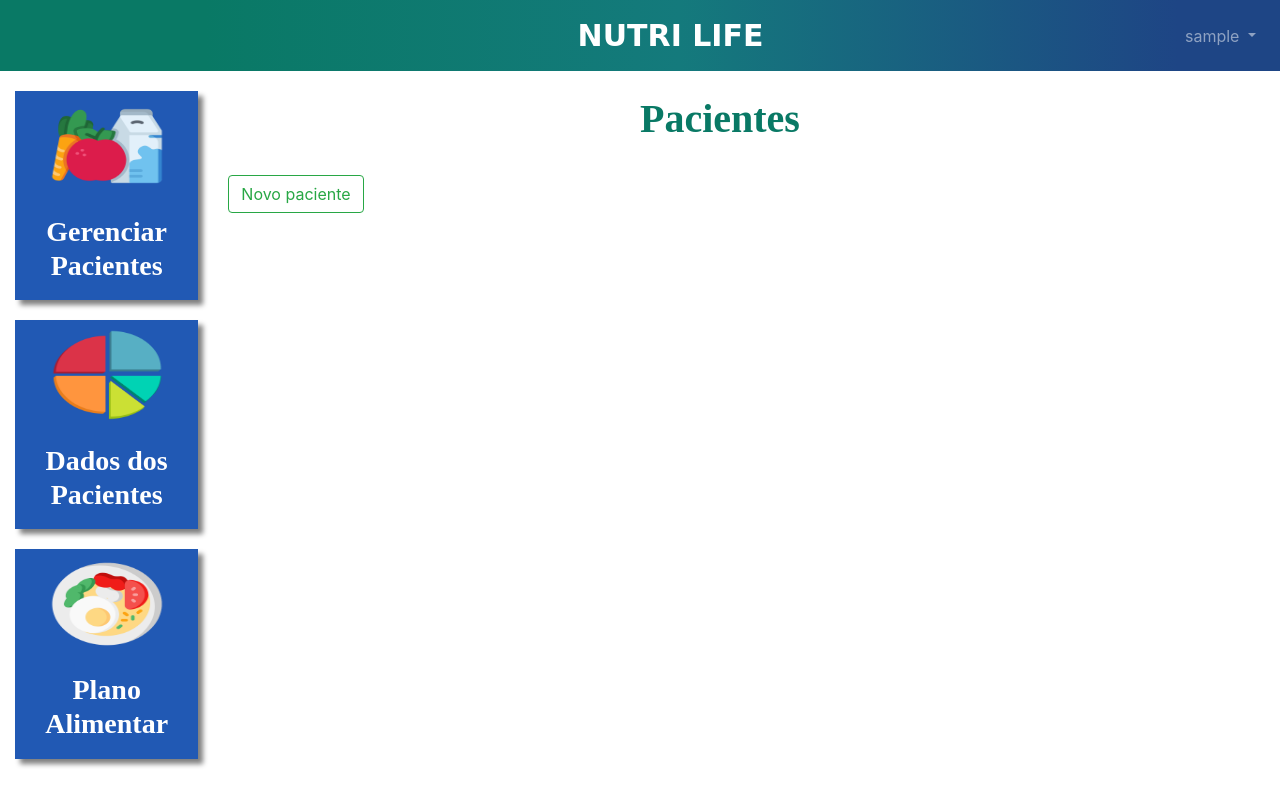
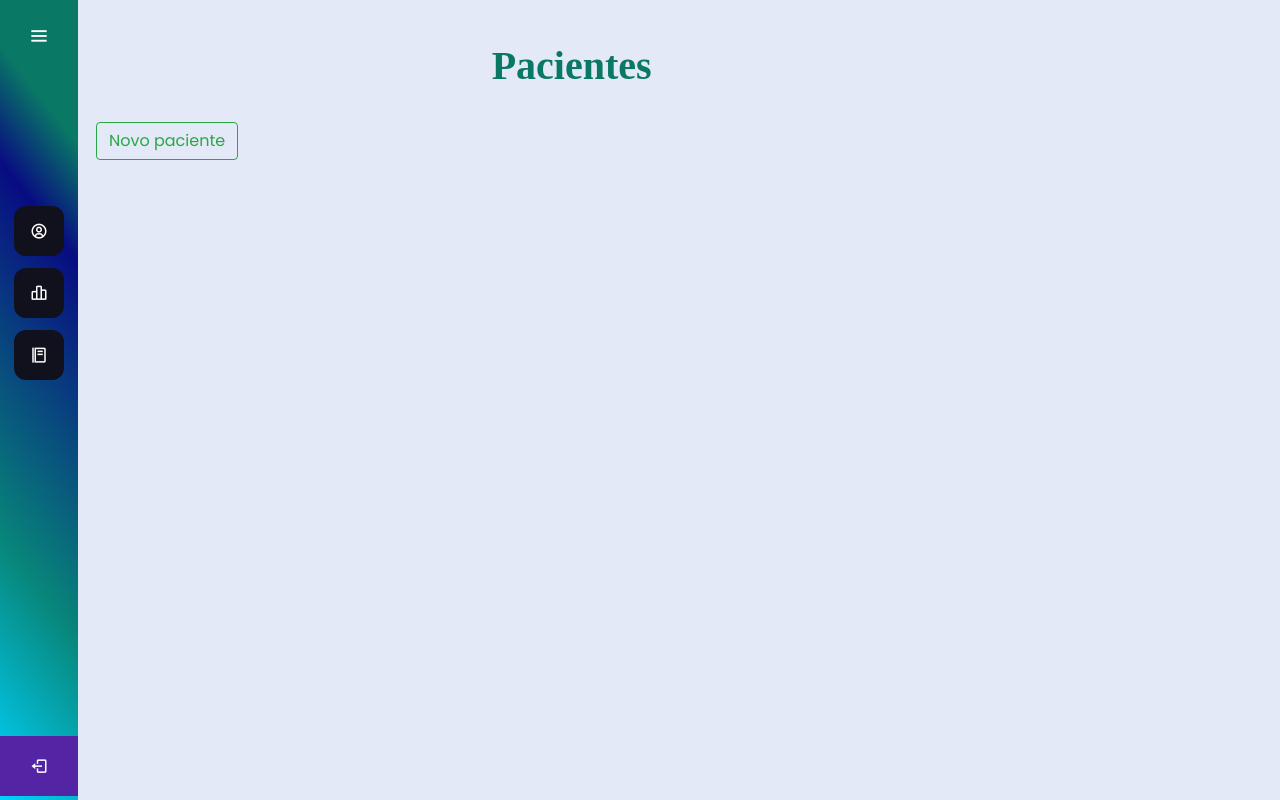
Before and after one commit to pedro-hnrq/Proj_Nutric, a Django app: page / in a window 1280 px wide. Run offline with Django 4.2, Linux system fonts and the light colour scheme; the visitor is signed in with stand-in values (Sample User, id 1); data that the repository does not hold is empty; some libraries are stand-ins or nearby versions; some web fonts are replaced.

Commit message:
FPDF e style menu

```diff
--- a/plataforma/templates/pacientes.html
+++ b/plataforma/templates/pacientes.html
@@ -121,7 +121,7 @@
                       <br>
 
                       <label>Telefone:</label>
-                      <input id="phone" type="text" placeholder="+55 (00) 00000-0000" class="form-control" name="telefone">
+                      <input id="phone" type="text" placeholder="(00) 00000-0000" class="form-control" name="telefone">
                       <br>
                       <input type="submit" class="btn btn-success btn-lg" value="Registar">
 
--- a/plataforma/views.py
+++ b/plataforma/views.py
@@ -205,10 +205,13 @@ def gera_pdf(request, id_paciente):
     #Adicione uma página ao PDF
     pdf.add_page()
     # Defina o tipo de fonte e tamanho que será utilizado
-    pdf.set_font('Times', 'B', size=10)
+    pdf.set_font('Times', 'B', 16)
 
     # Adicione texto ao PDF
-    pdf.text(80, 8, f'Nutricionista(o) {pacientes.nutri}')
+
+    # pdf.cell(35,10, 'Nutricionista:'1,0,'L',1)
+
+    pdf.text(80, 8, f'Nutricionista {pacientes.nutri}')
     pdf.set_font('helvetica', 'BI', size=12)
     pdf.set_fill_color(9, 121, 101)
     foto_paciete = os.path.join(settings.BASE_DIR, pacientes.perfil.url[1::])
@@ -223,34 +226,43 @@ def gera_pdf(request, id_paciente):
     # Adicione imagens ao PDF
     # image = os.path.join(settings.MEDIA_ROOT, 'opcao/almoco.jpeg')
     # pdf.image(f'{opcao.imagem}', 30, 60)
-    al = 65
-    wd = 20
-    for refeicao in refeicaos:
-          pdf.text(wd,al,f'\n({refeicao.horario})' )
-          al += 20
 
-    alt = 60
-    wid = 15
+    pdf.cell(0,10, ' Refeições: ', 1, 1, 'C', 1)
+    for opcao in opcaos:
+
+        pdf. cell(0,10, f'  {opcao.refeicao}:',1,1,'L',1)
+        pdf. cell(1,10, f' -> {opcao.descricao}',1,1,'L',0)
+
+    # for refeicao in refeicaos:
+    #       pdf.text(wd,al,f'\n({refeicao.horario})' )
+    #       al += 20
+
+    # alt = 60
+    # wid = 15
     # foto_descricao = os.path.join(settings.BASE_DIR, opcaos.imagem.url[1::])
     # print(foto_descricao)
     # pdf.image(foto_descricao, x = 20, y = 70, w = 30, h = 30)
-    wd= 25
-    hg = 72
-    for opcao in  opcaos:
-        pdf.text(80, 50, '---REFEIÇÕES---')
-        pdf.text(wid,alt,'________________________________________________________________________')
-        pdf.text(wid,alt,f'{opcao.refeicao}' )
-        pdf.text(wd, hg, f'{opcao.descricao}')
-        hg += 20
-        alt += 20
+    # wd= 25
+    # hg = 72
+    # for opcao in  opcaos:
+    #     pdf.text(80, 50, '---REFEIÇÕES---')
+    #     pdf.text(wid,alt,'________________________________________________________________________')
+    #     pdf.text(wid,alt,f'{opcao.refeicao}' )
+    #     pdf.text(wd, hg, f'{opcao.descricao}')
+    #     hg += 20
+    #     alt += 20
+
+    pdf.cell(0,10, ' Dados do Paciente: ', 1, 1, 'C', 1)
+    for dado in dados_paciente:
+        pdf.cell(1,10, f' Data: {dado.data}',1,1,'L',0)
+        pdf.cell(1,10, f' Altura: {dado.altura}m',1,1,'L',1)
+        pdf.cell(1,10, f' Peso: {dado.peso}Kg',1,2,'L',1)
 
 
-
-    for dp in dados_paciente:
-        pdf.multi_cell (150, 5, f'\n                               Altura: {dp.altura}m\n                               '
-                            f'Peso: {dp.peso}kg\n                               '
-                            f'Porcentual de Gordura: {dp.percentual_gordura}%\n                               '
-                            f'Percentual de Musculos: {dp.percentual_musculo}%\n                               ')
+    # pdf.multi_cell (150, 5, f'\n                               Altura: {dados_paciente.altura}m\n                               '
+    #                         f'Peso: {dados_paciente.peso}kg\n                               '
+    #                         f'Porcentual de Gordura: {dados_paciente.percentual_gordura}%\n                               '
+    #                         f'Percentual de Musculos: {dados_paciente.percentual_musculo}%\n                               ')
 
 
 
--- a/templates/base.html
+++ b/templates/base.html
@@ -6,14 +6,18 @@
     <meta charset="utf-8">
     <meta name="viewport" content="width=device-width, initial-scale=1, shrink-to-fit=no">
 
+    <!--  CSSS -->
+    <link rel="stylesheet" href="{% static 'autenticacao/css/css.css' %}">
+
 
 
 <!--     BootStrap -->
     <link rel="stylesheet" href="https://cdn.jsdelivr.net/npm/bootstrap@4.6.1/dist/css/bootstrap.min.css">
     <link rel="stylesheet" href="https://cdn.jsdelivr.net/npm/bootstrap@4.0.0/dist/css/bootstrap.min.css" integrity="sha384-Gn5384xqQ1aoWXA+058RXPxPg6fy4IWvTNh0E263XmFcJlSAwiGgFAW/dAiS6JXm" crossorigin="anonymous">
-
+<!--        BootStrap Js-->
     <script src="https://cdn.jsdelivr.net/npm/popper.js@1.12.9/dist/umd/popper.min.js" integrity="sha384-ApNbgh9B+Y1QKtv3Rn7W3mgPxhU9K/ScQsAP7hUibX39j7fakFPskvXusvfa0b4Q" crossorigin="anonymous"></script>
     <script src="https://cdn.jsdelivr.net/npm/bootstrap@4.0.0/dist/js/bootstrap.min.js" integrity="sha384-JZR6Spejh4U02d8jOt6vLEHfe/JQGiRRSQQxSfFWpi1MquVdAyjUar5+76PVCmYl" crossorigin="anonymous"></script>
+
 
 
 <!--      Fontes Google-->
@@ -21,14 +25,20 @@
     <link rel="preconnect" href="https://fonts.gstatic.com" crossorigin>
     <link href="https://fonts.googleapis.com/css2?family=Skranji:wght@700&display=swap" rel="stylesheet">
 
-      <link rel="stylesheet" href="{% static 'autenticacao/css/css.css' %}">
-<!--      <link rel="stylesheet" href="{% static 'autenticacao/css/base.css' %}">-->
+
+
+
+<!--    Boxicons CSS -->
+    <link href='https://unpkg.com/boxicons@2.1.4/css/boxicons.min.css' rel='stylesheet'>
 
     <title>{% block 'titulo' %}{% endblock  %}</title>
-  </head>
-  <body>
+</head>
+<body>
+  {% block 'body' %}{% endblock  %}
     {% if user.is_authenticated %}
-      <nav style="background-image: linear-gradient(90deg, rgba(9,121,101,1) 16%, rgba(20,122,124,1) 53%, rgba(30,69,133,1) 92%);" class="navbar navbar-expand-lg navbar-dark">
+
+
+      <!-- <nav style="background-image: linear-gradient(90deg, rgba(9,121,101,1) 16%, rgba(20,122,124,1) 53%, rgba(30,69,133,1) 92%);" class="navbar navbar-expand-lg navbar-dark">
         <a  style="margin-left: 45%; font-weight: bold; font-family: Skranji, cursive; font-size: 30px"    class="navbar-brand" href="{% url 'pacientes' %}">NUTRI LIFE</a>
         <button aria-controls="navbar-toggler" type="button" aria-controls="navbarSupportedContent" aria-expanded="false" aria-label="Toggle navigation" class="navbar-toggler"
                 data-target="#navbarNav" data-toggle="collapse" type="button">
@@ -50,14 +60,16 @@
                         </li>
                     </ul>
           </div>
-      </nav>
+      </nav> -->
     {% endif %}
-
-    {% block 'body' %}{% endblock  %}
 
 
 
 
 
+
+    <!-- <script>
+      $('.modal-backdrop').remove();
+    </script> -->
   </body>
 </html>
--- a/templates/base_plataforma.html
+++ b/templates/base_plataforma.html
@@ -1,34 +1,97 @@
 {% extends 'base.html' %}
 {% load static %}
 {% block 'head' %}
+
+<!--    CSSS  -->
+  <link rel="stylesheet" href="{% static 'plataforma/css/style.css' %}">
+    <link rel="stylesheet" href="{% static 'plataforma/css/plano_alimentar.css' %}">
     <link rel="stylesheet" href="{% static 'plataforma/css/css.css' %}">
-    <link rel="stylesheet" href="{% static 'plataforma/css/plano_alimentar.css' %}">
 
-
-
-
+    <!-- JavaScript -->
     <script src="{% static 'plataforma/js/exibe.js'%}"></script>
-
     <script src="https://cdn.jsdelivr.net/npm/chart.js"></script>
     <script src="{% static 'plataforma/js/grafico.js'%}"></script>
 
-    <!--      Fontes Google-->
+         <!-- Fontes Google -->
 
-    <link href="https: //fonts.googleapis.com/css2? family= Shrikhand & display=swap" rel="stylesheet">
+    <link href="https://fonts.googleapis.com/css2? family= Shrikhand & display=swap" rel="stylesheet">
     <link href="https://fonts.googleapis.com/css2?family=Zen+Dots&display=swap" rel="stylesheet">
     <link href="https://fonts.googleapis.com/css2?family=Odor+Mean+Chey&display=swap" rel="stylesheet">
 
-<!--    BootStrap - CSS-->
+     <!--    JQuery     -->
+    <script src="https://code.jquery.com/jquery-3.6.0.min.js"></script>
+    <script src="https://cdnjs.cloudflare.com/ajax/libs/jquery.mask/1.14.15/jquery.mask.min.js"></script>
+
+
+    <!--     BootStrap -->
+    <link rel="stylesheet" href="https://cdn.jsdelivr.net/npm/bootstrap@4.6.1/dist/css/bootstrap.min.css">
     <link rel="stylesheet" href="https://cdn.jsdelivr.net/npm/bootstrap@4.0.0/dist/css/bootstrap.min.css" integrity="sha384-Gn5384xqQ1aoWXA+058RXPxPg6fy4IWvTNh0E263XmFcJlSAwiGgFAW/dAiS6JXm" crossorigin="anonymous">
 <!--        BootStrap Js-->
+    <script src="https://cdn.jsdelivr.net/npm/popper.js@1.12.9/dist/umd/popper.min.js" integrity="sha384-ApNbgh9B+Y1QKtv3Rn7W3mgPxhU9K/ScQsAP7hUibX39j7fakFPskvXusvfa0b4Q" crossorigin="anonymous"></script>
+    <script src="https://cdn.jsdelivr.net/npm/bootstrap@4.0.0/dist/js/bootstrap.min.js" integrity="sha384-JZR6Spejh4U02d8jOt6vLEHfe/JQGiRRSQQxSfFWpi1MquVdAyjUar5+76PVCmYl" crossorigin="anonymous"></script>
 
-    <script src="https://code.jquery.com/jquery-3.6.0.min.js"></script>
-    <script src="https://cdnjs.cloudflare.com/ajax/libs/jquery.mask/1.14.15/jquery.mask.min.js"></script>
+
     {% block 'head_paciente'%}{% endblock %}
 {% endblock %}
 
 {% block 'body' %}
-    <div class="container-fluid">
+<div class="sidebar">
+  <div class="logo-details">
+    <i class='bx bxl-slack bx-rotate-180 icon' style='color:#3da878'  ></i>
+    <div class="logo_name">NUTRI LIFE</div>
+    <i class='bx bx-menu' id="bt" ></i>
+  </div>
+  <ul class="nav-list">
+    <li>
+      <!-- <i class='bx bx-search' ></i>
+     <input type="text" placeholder="Search...">
+     <span class="tooltip">Search</span> -->
+  </li>
+    <li>
+      <a href="{% url 'pacientes' %}">
+        <i class='bx bx-user-circle'></i>
+        <span class="links_name">Gerenciar Pacientes</span>
+      </a>
+       <span class="tooltip">Gerenciar Pacientes</span>
+    </li>
+    <li>
+     <a href="{% url 'dados_paciente_listar' %}">
+       <i class='bx bx-bar-chart-alt-2' ></i>
+       <span class="links_name">Dados dos Pacientes</span>
+     </a>
+     <span class="tooltip">Dados dos Pacientes</span>
+   </li>
+   <li>
+     <a href="{% url 'plano_alimentar_listar' %}">
+       <i class='bx bx-food-menu' ></i>
+       <span class="links_name">Plano Alimentar</span>
+     </a>
+     <span class="tooltip">Plano Alimentar</span>
+   </li>
+   <li class="profile">
+       <div class="profile-details">
+         <!--<img src="profile.jpg" alt="profileImg">-->
+         <div class="name_job">
+           <div class="name">{{user.username}}</div>
+           <div class="job">Nutricionista</div>
+         </div>
+       </div>
+       <a href="{% url 'sair' %}">
+       <i class='bx bx-log-out' id="log_out" ></i></a>
+   </li>
+  </ul>
+</div>
+<script src="{% static 'plataforma/js/script.js'%}"></script>
+
+<div class="home-section">
+  <div class="row">
+    <div class="col-md-8 text">
+      {% block 'plataforma' %}{% endblock %}
+    </div>
+  </div>
+</div>
+{% block 'content'%}{% endblock %}
+    <!-- <div class="container-fluid">
         <div class="row">
             <div class="col-md-2">
 
@@ -65,12 +128,9 @@
             </div>
 
             <div class="col-md-8">
-                {% block 'plataforma' %}
 
-
-                {% endblock %}
             </div>
 
         </div>
-    </div>
+    </div> -->
 {% endblock%}
--- a/templates/static/plataforma/css/css.css
+++ b/templates/static/plataforma/css/css.css
@@ -4,6 +4,7 @@
     font-weight: bold;
     font-family: 'Marko One', serif;
     margin-left: 50%;
+
 }
 svg{
     margin-top: -5px;
@@ -13,6 +14,7 @@ svg{
     height:90px;
 }
 .car-lateral{
+
     overflow: hidden; position: relative;
 }
 
@@ -26,7 +28,6 @@ svg{
     text-decoration: none;
     text-align: center;
     box-shadow: 5px 5px 5px gray;
-
 
 
 }
--- a/templates/static/plataforma/css/plano_alimentar.css
+++ b/templates/static/plataforma/css/plano_alimentar.css
@@ -1,6 +1,7 @@
 .fundo-alimentar{
     background-color: #D9D9D9;
     padding: 50px;
+
 
 }
 
--- /dev/null
+++ b/templates/static/plataforma/css/style.css
@@ -0,0 +1,252 @@
+/* Google Font Link */
+@import url('https://fonts.googleapis.com/css2?family=Poppins:wght@200;300;400;500;600;700&display=swap');
+*{
+  margin: 0;
+  padding: 0;
+  box-sizing: border-box;
+  font-family: "Poppins" , sans-serif;
+}
+.sidebar{
+  position: fixed;
+  left: 0;
+  top: 0;
+  height: 100%;
+  width: 78px;
+  background: #11101D;
+  padding: 6px 14px;
+  z-index: 99;
+  transition: all 0.5s ease;
+}
+.sidebar.open{
+  width: 250px;
+}
+.sidebar .logo-details{
+  height: 60px;
+  display: flex;
+  align-items: center;
+  position: relative;
+}
+.sidebar .logo-details .icon{
+  opacity: 0;
+  transition: all 0.5s ease;
+}
+.sidebar .logo-details .logo_name{
+  color: #fff;
+  font-size: 25px;
+  font-weight: 600;
+  opacity: 0;
+  transition: all 0.5s ease;
+}
+.sidebar.open .logo-details .icon,
+.sidebar.open .logo-details .logo_name{
+  opacity: 1;
+}
+.sidebar .logo-details #bt{
+  position: absolute;
+  top: 50%;
+  right: 0;
+  transform: translateY(-50%);
+  font-size: 22px;
+  transition: all 0.4s ease;
+  font-size: 23px;
+  text-align: center;
+  cursor: pointer;
+  transition: all 0.5s ease;
+}
+.sidebar.open .logo-details #bt{
+  text-align: right;
+}
+.sidebar i{
+  color: #fff;
+  height: 60px;
+  min-width: 50px;
+  font-size: 32px;
+  text-align: center;
+  line-height: 60px;
+}
+.sidebar .nav-list{
+  margin-top: 140px;
+  height: 100%;
+}
+.sidebar li{
+  position: relative;
+  margin: 12px 0;
+  list-style: none;
+}
+.sidebar li .tooltip{
+  position: absolute;
+  top: -20px;
+  left: calc(100% + 15px);
+  z-index: 3;
+  background: #5324a4;
+  color: #FFF;
+  box-shadow: 0 5px px rgb(255, 255, 255);
+  padding: 6px 16px;
+  border-radius: 12px;
+  font-size: 16px;
+  font-weight: 400;
+  opacity: 0;
+  white-space: nowrap;
+  pointer-events: none;
+  transition: 0s;
+}
+.sidebar li:hover .tooltip{
+  opacity: 1;
+  pointer-events: auto;
+  transition: all 0.4s ease;
+  top: 50%;
+  transform: translateY(-50%);
+}
+.sidebar.open li .tooltip{
+  display: none;
+}
+.sidebar input{
+  font-size: 15px;
+  color: #FFF;
+  font-weight: 400;
+  outline: none;
+  height: 50px;
+  width: 100%;
+  width: 50px;
+  border: none;
+  border-radius: 12px;
+  transition: all 0.5s ease;
+  background: #1d1b31;
+}
+.sidebar.open input{
+  padding: 0 20px 0 50px;
+  width: 100%;
+}
+.sidebar .bx-search{
+  position: absolute;
+  top: 50%;
+  left: 0;
+  transform: translateY(-50%);
+  font-size: 22px;
+  background: #1d1b31;
+  color: #FFF;
+}
+.sidebar.open .bx-search:hover{
+  background: #1d1b31;
+  color: #FFF;
+}
+.sidebar .bx-search:hover{
+  background: #FFF;
+  color: #11101d;
+}
+.sidebar li a{
+  display: flex;
+  height: 100%;
+  width: 100%;
+  border-radius: 12px;
+  align-items: center;
+  text-decoration: none;
+  transition: all 0.4s ease;
+  background: #11101D;
+}
+.sidebar li a:hover{
+  background: #FFF;
+}
+.sidebar li a .links_name{
+  color: #fff;
+  font-size: 15px;
+  font-weight: 400;
+  white-space: nowrap;
+  opacity: 0;
+  pointer-events: none;
+  transition: 0.4s;
+}
+.sidebar.open li a .links_name{
+  opacity: 1;
+  pointer-events: auto;
+}
+.sidebar li a:hover .links_name,
+.sidebar li a:hover i{
+  transition: all 0.5s ease;
+  color: #11101D;
+}
+.sidebar li i{
+  height: 50px;
+  line-height: 50px;
+  font-size: 18px;
+  border-radius: 12px;
+}
+.sidebar li.profile{
+  position: fixed;
+  height: 60px;
+  width: 78px;
+  left: 0;
+  bottom: -8px;
+  padding: 10px 14px;
+  background: #1d1b31;
+  transition: all 0.5s ease;
+  overflow: hidden;
+}
+.sidebar.open li.profile{
+  width: 250px;
+}
+.sidebar li .profile-details{
+  display: flex;
+  align-items: center;
+  flex-wrap: nowrap;
+}
+.sidebar li img{
+  height: 45px;
+  width: 45px;
+  object-fit: cover;
+  border-radius: 6px;
+  margin-right: 10px;
+}
+.sidebar li.profile .name,
+.sidebar li.profile .job{
+  font-size: 15px;
+  font-weight: 400;
+  color: #fff;
+  white-space: nowrap;
+
+}
+.sidebar li.profile .job{
+  font-size: 12px;
+}
+.sidebar .profile #log_out{
+  position: absolute;
+  top: 50%;
+  right: 0;
+  transform: translateY(-50%);
+  background: #5324a4;
+  width: 100%;
+  height: 60px;
+  line-height: 60px;
+  border-radius: 0px;
+  transition: all 0.5s ease;
+}
+.sidebar.open .profile #log_out{
+  width: 50px;
+  background: none;
+}
+.home-section{
+  position: relative;
+  background: #E4E9F7;
+  min-height: 100vh;
+  top: 0;
+  left: 78px;
+  width: calc(100% - 78px);
+  transition: all 0.5s ease;
+  /* z-index: 2; */
+}
+.sidebar.open ~ .home-section{
+  left: 250px;
+  width: calc(100% - 250px);
+}
+.home-section .text{
+  display: inline-block;
+  color: #11101d;
+  font-size: 16px;
+  font-weight: 500;
+  margin: 18px
+}
+@media (max-width: 400px) {
+  .sidebar li .tooltip{
+    display: none;
+  }
+}
--- /dev/null
+++ b/templates/static/plataforma/js/script.js
@@ -0,0 +1,29 @@
+let sidebar = document.querySelector(".sidebar");
+let closeBtn = document.querySelector("#bt");
+// let searchBtn = document.querySelector(".bx-search");
+
+closeBtn.addEventListener("click", ()=>{
+    sidebar.classList.toggle("open");
+    menuBtnChange();//calling the function(optional)
+  });
+
+// searchBtn.addEventListener("click", ()=>{ // Sidebar open when you click on the search iocn
+//     sidebar.classList.toggle("open");
+//     menuBtnChange(); //calling the function(optional)
+//   });
+
+  // following are the code to change sidebar button(optional)
+function menuBtnChange() {
+   if(sidebar.classList.contains("open")){
+     closeBtn.classList.replace("bx-menu", "bx-menu-alt-right");//replacing the iocns class
+   }else {
+     closeBtn.classList.replace("bx-menu-alt-right","bx-menu");//replacing the iocns class
+   }
+  }
+
+// document.addEventListener("DOMContentLoaded", function() {
+//     var backdrop = document.querySelector(".modal-backdrop.fade.show");
+//     if (backdrop) {
+//       backdrop.classList.remove("modal-backdrop", "fade", "show");
+//     }
+// });
```
Also changed, not shown: media/perfil/cris-pic.png (added), templates/static/plataforma/img/Crono_1.png (deleted), templates/static/plataforma/img/Exp_pdf.png (deleted), templates/static/plataforma/img/Plano_alimentar_1.png (deleted), templates/static/plataforma/img/ana_1.png (deleted), templates/static/plataforma/img/contato_f.png (deleted), templates/static/plataforma/img/contato_m.png (deleted), templates/static/plataforma/img/cris-pic.png (added), templates/static/plataforma/img/nutri_1.png (deleted), 1 other file.
